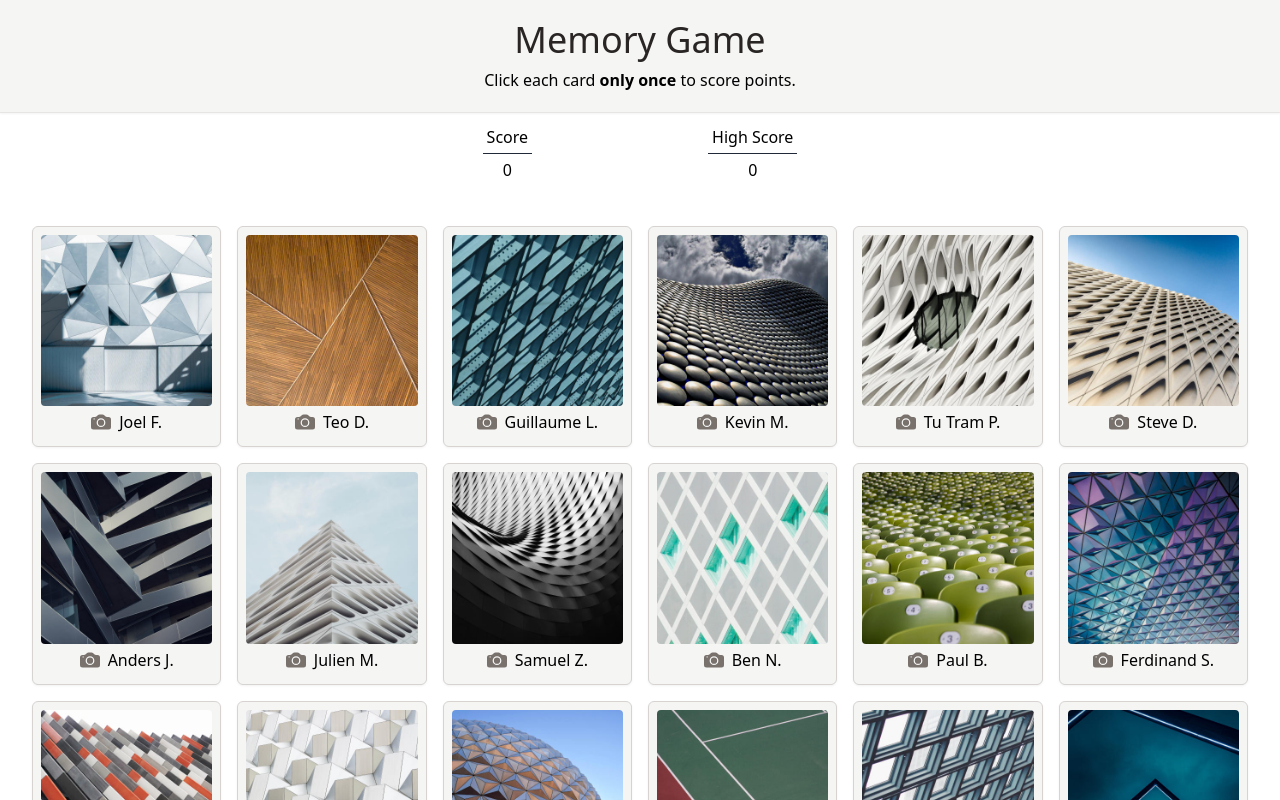
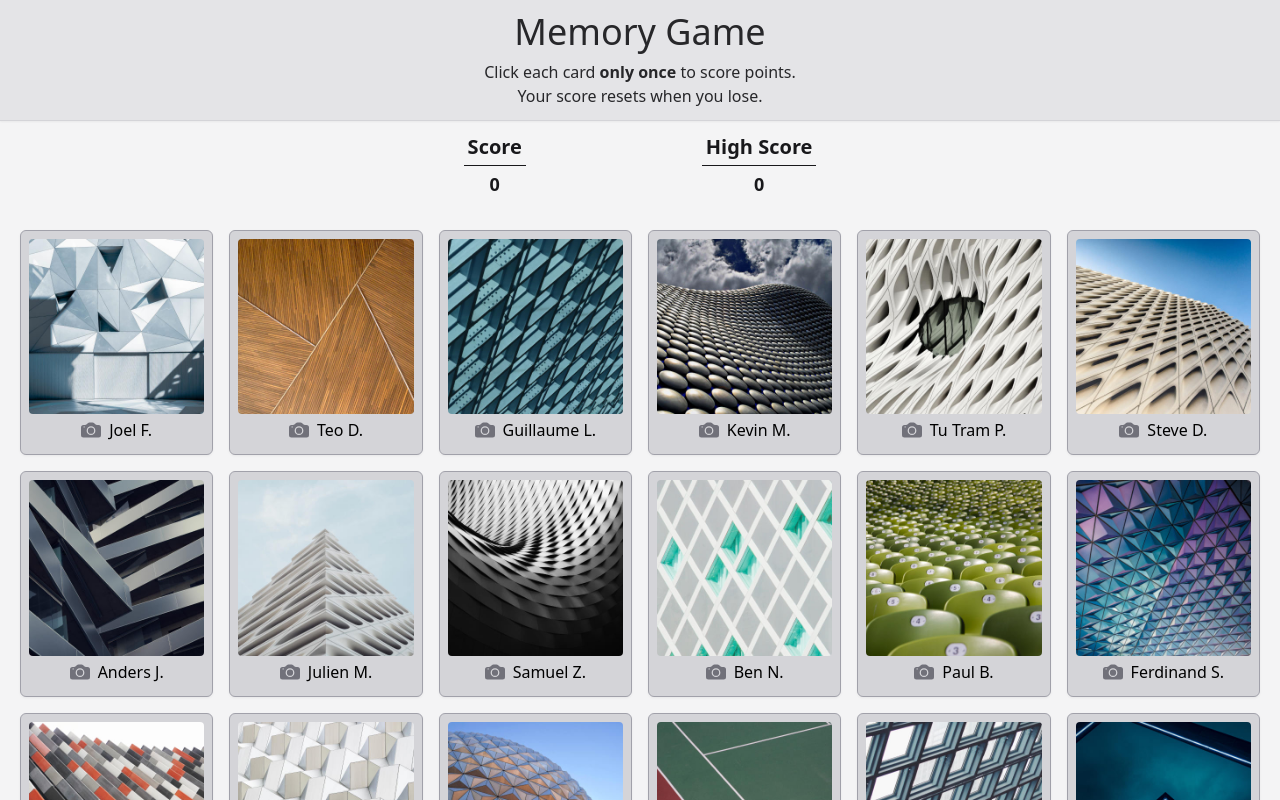
Before and after one commit to veotaar/memory-game, a React (Vite) app: page / in a window 1280 px wide. Shown: the top 800 px of the page. Built offline with nearby package versions, Linux system fonts and the light colour scheme; the HTML template or start-up script is replaced by a standard one.

Commit message:
Add dark mode

```diff
--- a/src/App.jsx
+++ b/src/App.jsx
@@ -31,7 +31,7 @@ export default function App() {
   );
 
   return (
-    <div>
+    <div className="bg-zinc-100 dark:bg-zinc-800">
       <Header />
       <ScoreBoard currentScore={currentScore} highScore={highScore} />
       <GameBoard orderArray={orderArray} onCardClick={onCardClick} />
--- a/src/components/Card.jsx
+++ b/src/components/Card.jsx
@@ -5,14 +5,14 @@ function Card({ photographer, src, index, onCardClick, onImageLoad }) {
     <button
       type="button"
       onClick={() => onCardClick(index)}
-      className="cursor-pointer rounded-md border border-stone-300 bg-stone-100 p-2 drop-shadow-sm transition-all ease-out hover:scale-105 hover:drop-shadow-md active:scale-100 active:drop-shadow-sm"
+      className="cursor-pointer rounded-md border border-zinc-400 bg-zinc-300 p-2 drop-shadow-sm transition-all ease-out hover:scale-105 hover:drop-shadow-md active:scale-100 active:drop-shadow-sm dark:border-zinc-600 dark:bg-zinc-700 dark:text-zinc-200"
     >
       <div className="">
         <img onLoad={onImageLoad} className="rounded" src={src} alt={`Photograph by ${photographer}`} />
       </div>
       <div className="flex items-center justify-center gap-2 p-1">
         <div>
-          <BsCameraFill className="text-xl text-stone-500" />
+          <BsCameraFill className="text-xl text-zinc-500 dark:text-zinc-400" />
         </div>
         <div>{photographer}</div>
       </div>
--- a/src/components/GameBoard.jsx
+++ b/src/components/GameBoard.jsx
@@ -112,7 +112,7 @@ function GameBoard({ orderArray, onCardClick }) {
         className={classNames(
           { hidden: isLoading },
           { block: !isLoading },
-          'grid grid-cols-2 gap-4 p-8 sm:grid-cols-3 md:grid-cols-4 lg:grid-cols-5 xl:grid-cols-6 2xl:grid-cols-8'
+          'grid grid-cols-2 gap-4 p-5 sm:grid-cols-3 md:grid-cols-4 lg:grid-cols-5 xl:grid-cols-6 2xl:grid-cols-8'
         )}
       >
         {orderArray.map((i) => (
@@ -126,7 +126,13 @@ function GameBoard({ orderArray, onCardClick }) {
           />
         ))}
       </div>
-      <div className={classNames({ hidden: !isLoading }, { block: isLoading }, 'text-center')}>
+      <div
+        className={classNames(
+          { hidden: !isLoading },
+          { block: isLoading },
+          'text-center text-zinc-900 dark:text-zinc-200'
+        )}
+      >
         <p>Loading images...</p>
       </div>
     </>
--- a/src/components/Header.jsx
+++ b/src/components/Header.jsx
@@ -1,10 +1,11 @@
 function Header() {
   return (
-    <div className="border-b border-stone-200 bg-stone-100 p-5 text-center shadow-sm">
-      <h1 className="mb-2 text-4xl text-stone-800">Memory Game</h1>
+    <div className="border-b border-zinc-300 bg-zinc-200 p-3 text-center text-zinc-800 shadow-sm dark:border-zinc-800 dark:bg-zinc-900 dark:text-zinc-100">
+      <h1 className="mb-2 text-4xl ">Memory Game</h1>
       <p>
         Click each card <span className="font-bold">only once</span> to score points.
       </p>
+      <p>Your score resets when you lose.</p>
     </div>
   );
 }
--- a/src/components/Score.jsx
+++ b/src/components/Score.jsx
@@ -1,8 +1,8 @@
 function Score({ label, score }) {
   return (
-    <div className="p-2 text-center">
-      <h2 className="border-b border-gray-800 p-1">{label}</h2>
-      <p className="p-1">{score}</p>
+    <div className="p-2 text-center font-bold">
+      <h2 className="border-b border-zinc-900 p-1 text-xl dark:border-zinc-100 ">{label}</h2>
+      <p className="p-1 text-lg">{score}</p>
     </div>
   );
 }
--- a/src/components/ScoreBoard.jsx
+++ b/src/components/ScoreBoard.jsx
@@ -2,7 +2,7 @@ import Score from './Score';
 
 function ScoreBoard({ currentScore, highScore }) {
   return (
-    <div className="flex justify-center gap-40">
+    <div className="flex justify-center gap-14 text-zinc-900 dark:text-zinc-100 md:gap-40">
       <Score label="Score" score={currentScore} />
       <Score label="High Score" score={highScore} />
     </div>
```
